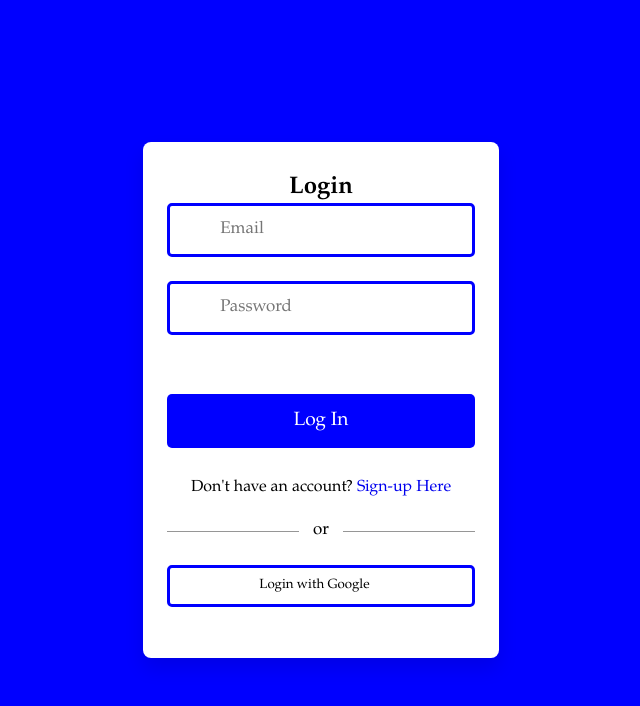
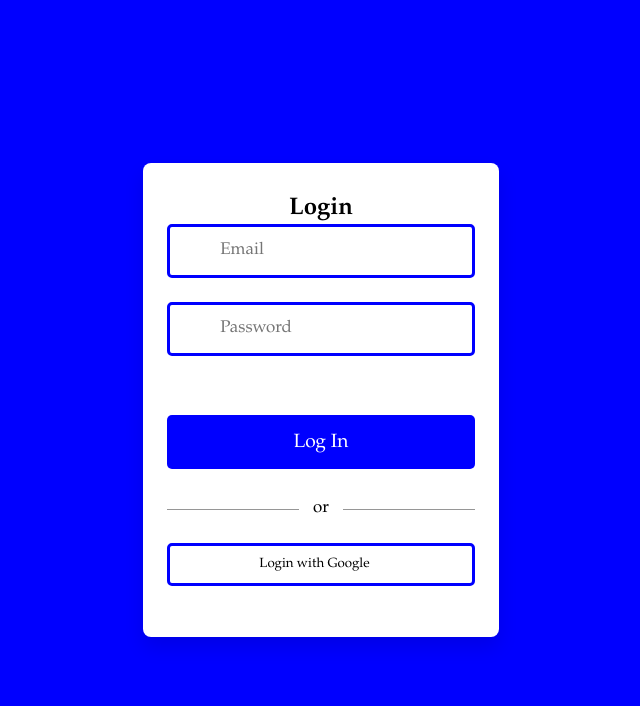
Before and after one commit to unknown11-svg/ResearchBridge, a React (Create React App) app: page / in a window 1280 px wide. Shown: the top 706 px of the page, without its empty margins (319-959 px from the left). Built offline with nearby package versions, Linux system fonts and the light colour scheme.

Commit message:
login without errors

```diff
--- a/src/App.js
+++ b/src/App.js
@@ -22,7 +22,7 @@ function App() {
                 </form>
 
         <p className="signup-suggestion">
-          Don't have an account? <a href="#">Sign-up Here</a>
+         {/*Don't have an account? <a href="/">Sign-up Here</a>*/}
         </p>
 
         <p className="split"><span>or</span></p>
```
